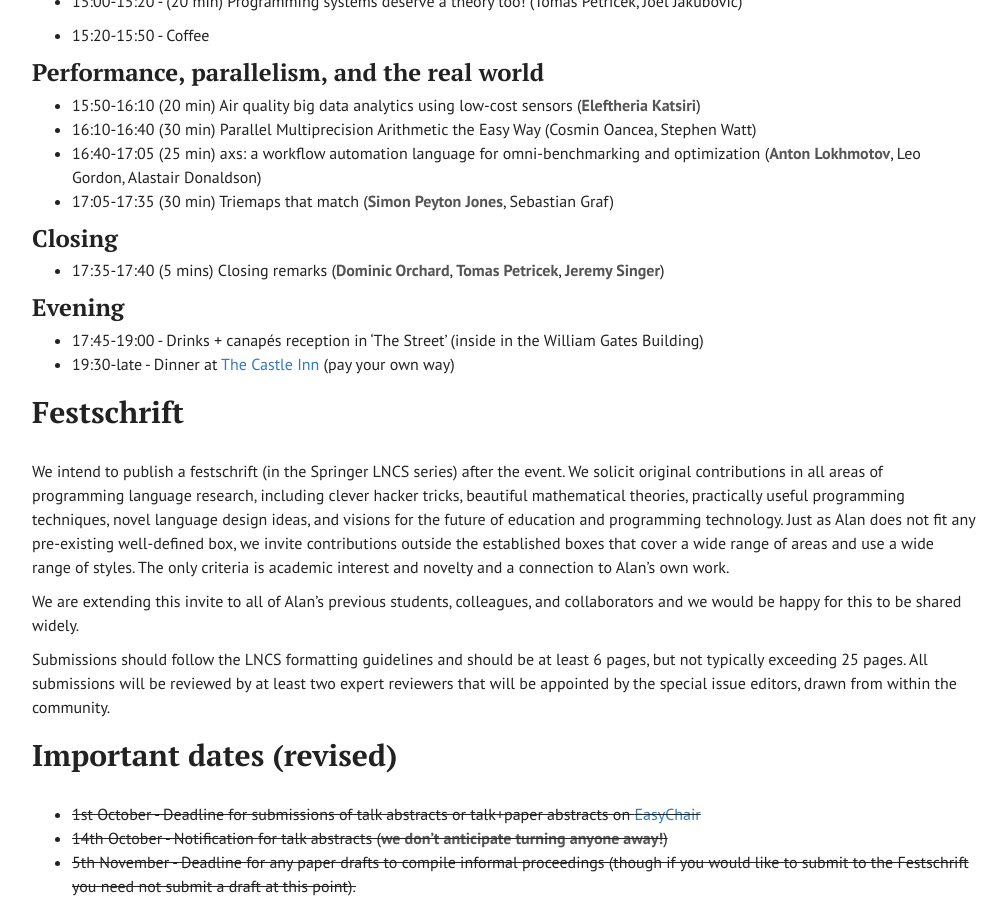
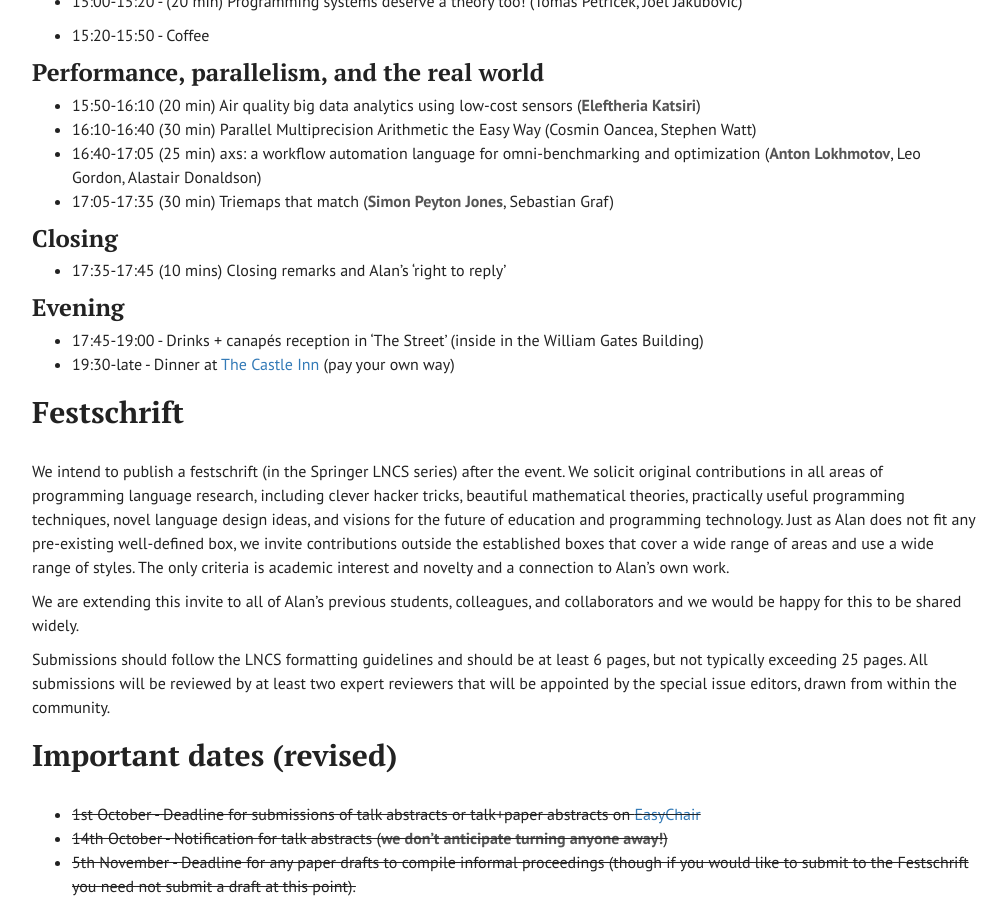
Before and after one commit to dorchard/dorchard.github.io, a Jekyll site: the page built from mycroftfest.md, in a window 1280 px wide and 900 px high, scrolled down 1565 px. Shown: the whole window, without its empty margins (233-1239 px from the left). Built offline with Jekyll 4.4.1, drawn with Linux system fonts in a browser that asks for light colours.

Commit message:
Update mycroftfest.md

```diff
--- a/mycroftfest.md
+++ b/mycroftfest.md
@@ -72,7 +72,7 @@ The event will be on Friday the 1st of December in ~~FW26~~ LT2 of the [William
 
 ### Closing
 
-* 17:35-17:40 (5 mins) Closing remarks (__Dominic Orchard__, __Tomas Petricek__, __Jeremy Singer__)
+* 17:35-17:45 (10 mins) Closing remarks and Alan's 'right to reply'
 
 ### Evening
 
```
